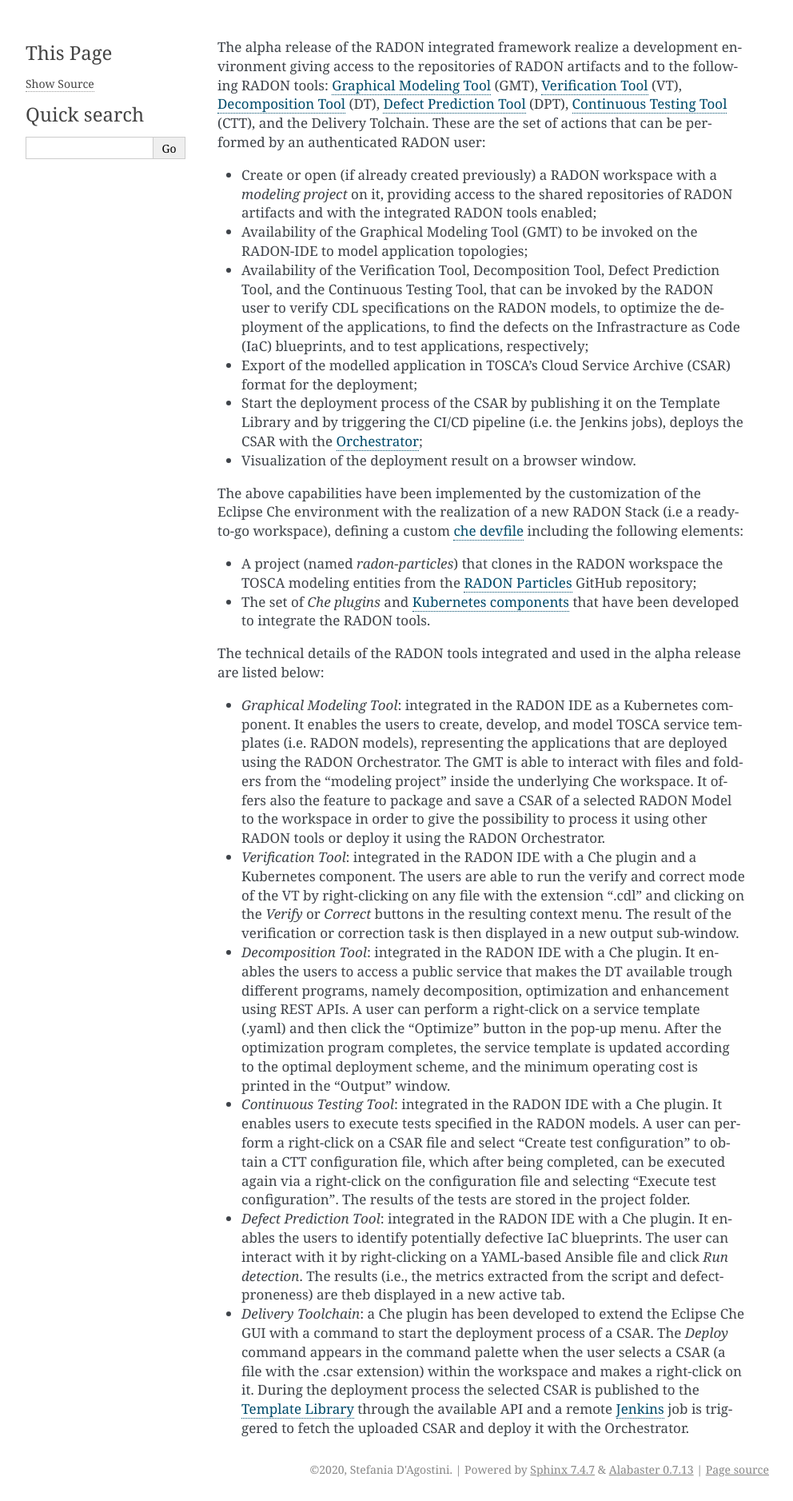
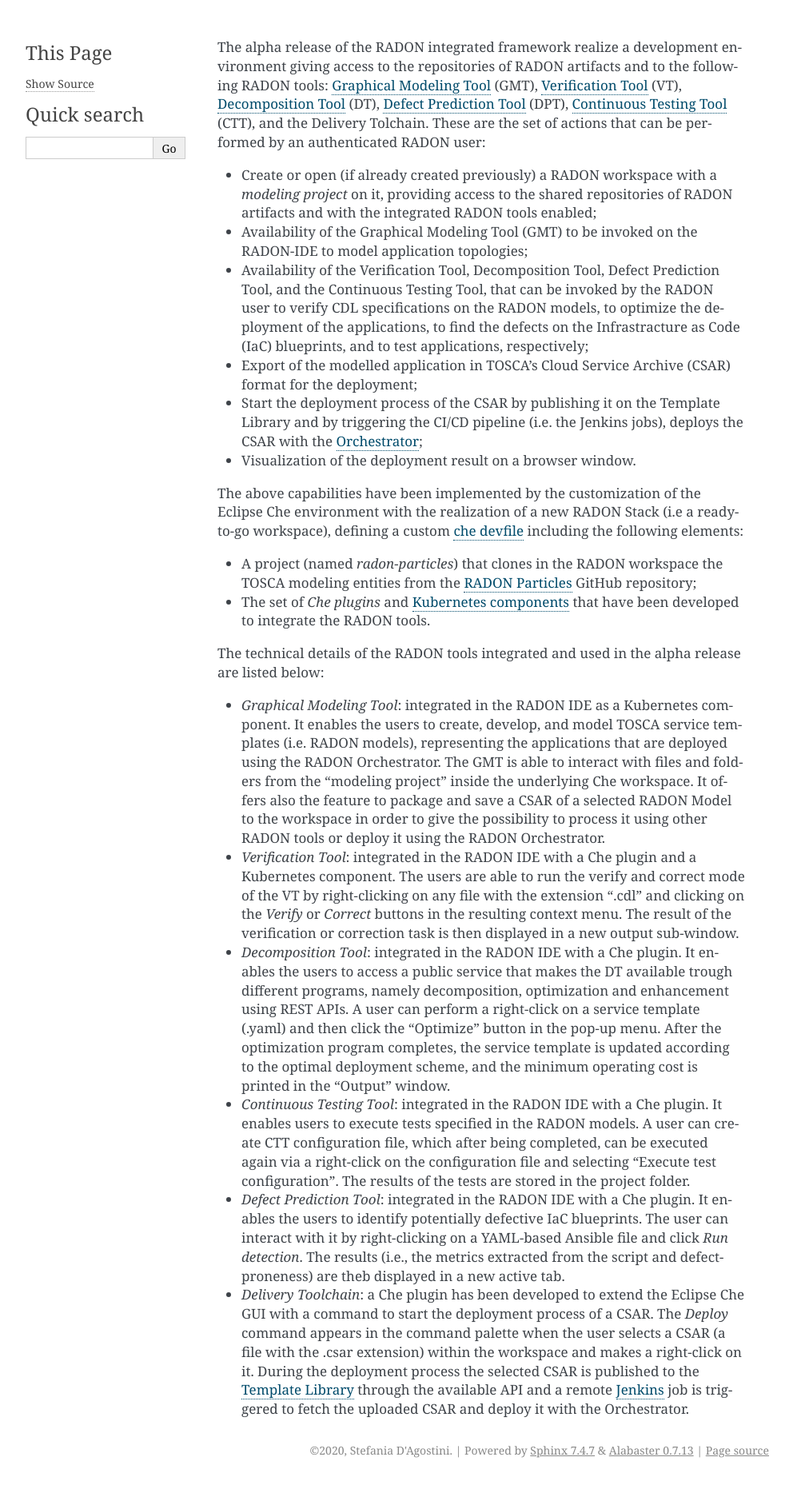
Before and after one commit to zhululai/radon-ide, a Sphinx documentation site: the page built from docs/technical-details.rst, in a window 1280 px wide. Shown: the whole page at 80% size, without its empty margins (148-1140 px from the left). Built offline with Sphinx 7.4.7, drawn with Linux system fonts in a browser that asks for light colours; after the commit the page ends 1853 px from its top, so only the background shows below that.

Commit message:
radon-h2020/radon-ctt#81 Minor fixes to documentation for the Radon IDE CTT plugin

```diff
--- a/docs/getting-started.rst
+++ b/docs/getting-started.rst
@@ -127,7 +127,7 @@ After the deployment has succeeded, the defined test is executed and the results
 The complete functionality of the tool is described in the `CTT documentation <https://continuous-testing-tool.readthedocs.io/en/latest/>`_.
 
 In this documentation, we go through the test of the "ServerlessToDoListAPI" and an endpoint test that makes sure that the deployment was successful. The SUT is FaaS-based implementation of a ToDo-list using AWS services, especially AWS lambda functions. The TI consists of a Docker container of a test agent for CTT that is deployed on top of an AWS EC2 instance.
-T
+
 To make this example work, some information is needed beforehand: AWS Access Key ID, AWS Secret Access Key, AWS EC2 SSH Key Type (e.g., ``OPENSSH``, ``RSA``), AWS EC2 SSH Key, AWS EC2 SSH Key Name, AWS VPC Subnet ID.
 
 The concrete steps are as follows:
@@ -137,7 +137,7 @@ In order to use CTT in the context of the RADON IDE, some credentials need to be
 In the future, this step will be made more comfortable to conduct.
 The said credentials are required in order to deploy the SUT and the TI on the respective service providers’ infrastructures (e.g., AWS).
 
-These credentials need to be filled in into the workspace configuration devfile.yaml before the workspace is created.
+These credentials need to be filled in into the workspace configuration ``devfile.yaml`` before the workspace is created.
 The following code listing shows an exemplary excerpt of the ``devfile.yaml``’s CTT ``env``-section on how the fields need to be populated with the credentials. ::
 
   env:
--- a/docs/technical-details.rst
+++ b/docs/technical-details.rst
@@ -18,6 +18,6 @@ The technical details of the RADON tools integrated and used in the alpha releas
 - *Graphical Modeling Tool*: integrated in the RADON IDE as a Kubernetes component. It enables the users to create, develop, and model TOSCA service templates (i.e. RADON models), representing the applications that are deployed using the RADON Orchestrator. The GMT is able to interact with files and folders from the "modeling project" inside the underlying Che workspace. It offers also the feature to package and save a CSAR of a selected RADON Model to the workspace in order to give the possibility to process it using other RADON tools or deploy it using the RADON Orchestrator.
 - *Verification Tool*: integrated in the RADON IDE with a Che plugin and a Kubernetes component. The users are able to run the verify and correct mode of the VT by right-clicking on any file with the extension ".cdl" and clicking on the *Verify* or *Correct* buttons in the resulting context menu. The result of the verification or correction task is then displayed in a new output sub-window.
 - *Decomposition Tool*: integrated in the RADON IDE with a Che plugin. It enables the users to access a public service that makes the DT available trough different programs, namely decomposition, optimization and enhancement using REST APIs. A user can perform a right-click on a service template (.yaml) and then click the “Optimize” button in the pop-up menu. After the optimization program completes, the service template is updated according to the optimal deployment scheme, and the minimum operating cost is printed in the “Output” window.
-- *Continuous Testing Tool*: integrated in the RADON IDE with a Che plugin. It enables users to execute tests specified in the RADON models. A user can perform a right-click on a CSAR file and select "Create test configuration" to obtain a CTT configuration file, which after being completed, can be executed again via a right-click on the configuration file and selecting "Execute test configuration".  The results of the tests are stored in the project folder.
+- *Continuous Testing Tool*: integrated in the RADON IDE with a Che plugin. It enables users to execute tests specified in the RADON models. A user can create CTT configuration file, which after being completed, can be executed again via a right-click on the configuration file and selecting "Execute test configuration".  The results of the tests are stored in the project folder.
 - *Defect Prediction Tool*: integrated in the RADON IDE with a Che plugin. It enables the users to identify potentially defective IaC blueprints. The user can interact with it by right-clicking on a YAML-based Ansible file and click *Run detection*. The results (i.e., the metrics extracted from the script and defect-proneness) are theb displayed in a new active tab.
 - *Delivery Toolchain*: a Che plugin has been developed to extend the Eclipse Che GUI with a  command to start the deployment process of a CSAR. The *Deploy* command appears in the command palette when the user selects a CSAR (a file with the .csar extension) within the workspace and makes a right-click on it. During the deployment process the selected CSAR is published to the `Template Library <https://template-library-radon.xlab.si/>`_ through the available API and a remote `Jenkins <https://www.jenkins.io/>`_ job is triggered to fetch the uploaded CSAR and deploy it with the Orchestrator.
```
Also changed, not shown: other parts of docs/getting-started.rst (+1 -1 lines), 10 other files.
